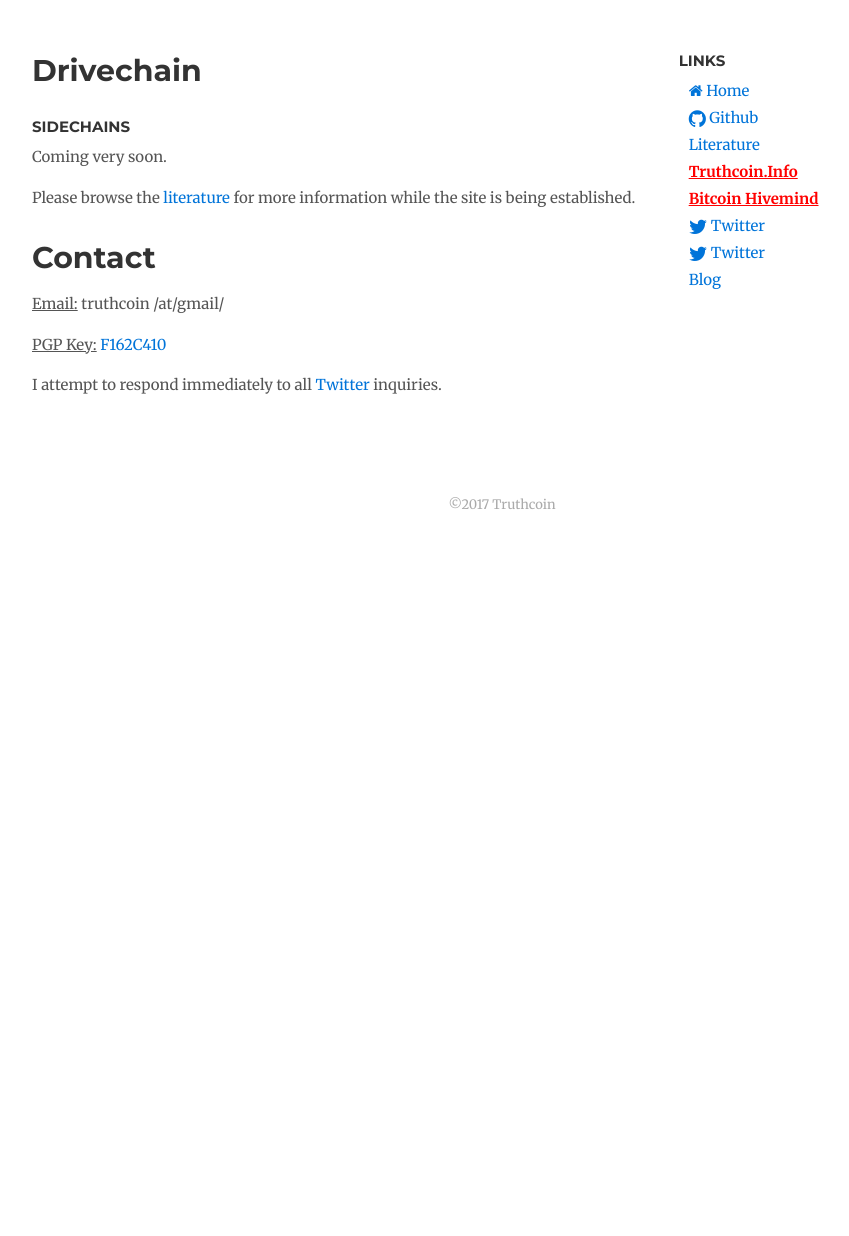
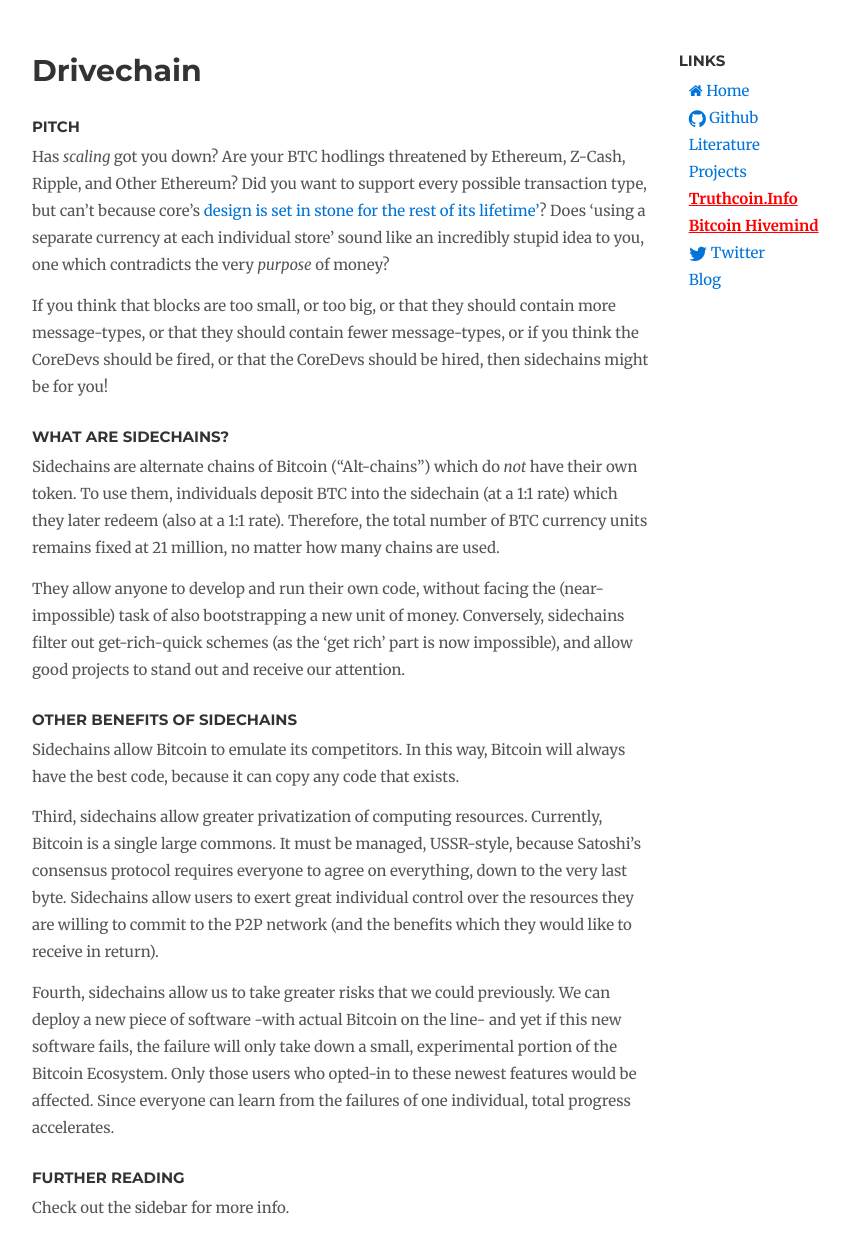
Before and after one commit to drivechain-project/drivechain.info, a Jekyll site: the page built from index.md, in a window 1280 px wide and 1400 px high, cut to the strip 164-1400 px from the top of the window. Shown: the whole strip, without its empty margins (138-987 px from the left). Built offline with Jekyll 4.4.1, drawn with Linux system fonts in a browser that asks for light colours; nearby versions of some CDN libraries; comment, search, counter and statistics services are not loaded; some of the changed text lies outside the part shown.

Commit message:
Material Dump
First Pass

```diff
--- a/_includes/sidebar.html
+++ b/_includes/sidebar.html
@@ -7,12 +7,10 @@
   <li><a href="http://www.drivechain.info"><i class="fa fa-home"></i> Home</a></li>
   <li><a href="https://github.com/drivechain-implementation-2/bitcoin"><i class="fa fa-github fa-lg"></i> Github</a></li>
   <li><a href="http://www.drivechain.info/literature/index.html"> Literature</a></li>
+  <li><a href="http://www.drivechain.info/projects/index.html"> Projects</a></li>
 
   <li><a href="http://www.truthcoin.info/" style="color:#FF0000"><b><u>Truthcoin.Info</u></b></a></li>
   <li><a href="http://www.bitcoinhivemind.com/" style="color:#FF0000"><b><u>Bitcoin Hivemind</u></b></a></li>
-
-  <li><a href="https://twitter.com/truthcoin"><i class="fa fa-twitter fa-lg"></i> Twitter</a></li>
-
 
   <li><a href="https://twitter.com/truthcoin"><i class="fa fa-twitter fa-lg"></i> Twitter</a></li>
 
--- a/index.md
+++ b/index.md
@@ -3,14 +3,60 @@ layout: page
 title: Drivechain
 ---
 
-### Sidechains
 
-Coming very soon.
+### Pitch
 
-Please browse the [literature](/literature/index.html) for more information while the site is being established.
+Has *scaling* got you down? Are your BTC hodlings threatened by Ethereum, Z-Cash, Ripple, and Other Ethereum? Did you want to support every possible transaction type, but can't because core's [design is set in stone for the rest of its lifetime'](http://satoshi.nakamotoinstitute.org/posts/bitcointalk/126/#selection-21.69-21.214)? Does 'using a separate currency at each individual store' sound like an incredibly stupid idea to you, one which contradicts the very *purpose* of money?
+
+If you think that blocks are too small, or too big, or that they should contain more message-types, or that they should contain fewer message-types, or if you think the CoreDevs should be fired, or that the CoreDevs should be hired, then sidechains might be for you!
 
 
-# Contact
+### What are sidechains?
+
+Sidechains are alternate chains of Bitcoin ("Alt-chains") which do *not* have their own token. To use them, individuals deposit BTC into the sidechain (at a 1:1 rate) which they later redeem (also at a 1:1 rate). Therefore, the total number of BTC currency units remains fixed at 21 million, no matter how many chains are used.
+
+They allow anyone to develop and run their own code, without facing the (near-impossible) task of also bootstrapping a new unit of money. Conversely, sidechains filter out get-rich-quick schemes (as the 'get rich' part is now impossible), and allow good projects to stand out and receive our attention.
+
+
+### Other Benefits of Sidechains
+
+Sidechains allow Bitcoin to emulate its competitors. In this way, Bitcoin will always have the best code, because it can copy any code that exists.
+
+Third, sidechains allow greater privatization of computing resources. Currently, Bitcoin is a single large commons. It must be managed, USSR-style, because Satoshi's consensus protocol requires everyone to agree on everything, down to the very last byte. Sidechains allow users to exert great individual control over the resources they are willing to commit to the P2P network (and the benefits which they would like to receive in return).
+
+Fourth, sidechains allow us to take greater risks that we could previously. We can deploy a new piece of software -with actual Bitcoin on the line- and yet if this new software fails, the failure will only take down a small, experimental portion of the Bitcoin Ecosystem. Only those users who opted-in to these newest features would be affected. Since everyone can learn from the failures of one individual, total progress accelerates.
+
+### Further Reading
+
+Check out the sidebar for more info.
+
+### Demo Video and Screenshots
+
+View our [Demo Video](https://drive.google.com/file/d/0B0apsclL6jccNEViRy00TThJd2M/view).
+
+Two instances of Bitcoin, at time=0:
+
+![shot-1](/media/shot-1.png)
+
+Mine some mainchain Bitcoin, open the sidechain's "transfer" tab:
+
+![shot-2](/media/shot-2.png)
+
+Make a deposit (from mainchain to sidechain, these happen instantly):
+
+![shot-3](/media/shot-3.png)
+
+Make a withdrawal (from sidechain to mainchain, these are very slow):
+
+![shot-4](/media/shot-4.png)
+
+Time passes. Eventually the withdrawal is confirmed:
+
+![shot-5](/media/shot-5.png)
+
+The BTC has completed its round trip journey!
+
+### Contact
 
 <p><u>Email:</u> truthcoin /at/gmail/</p>
 <p><u>PGP Key:</u> <a href="https://pgp.mit.edu/pks/lookup?op=get&search=0xAA4B3330F162C410">F162C410</a></p>
```
Also changed, not shown: faq/index.md (added, +51 -0 lines), literature/index.md (+19 -9 lines), projects/index.md (added, +91 -0 lines), media/shot-1.png (added), media/shot-2.png (added), media/shot-3.png (added), media/shot-4.png (added), media/shot-5.png (added).
